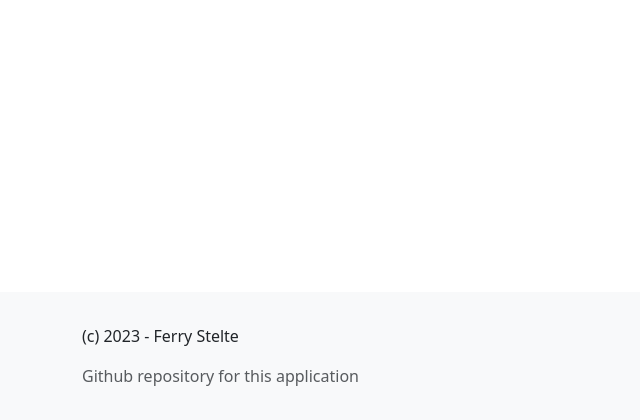
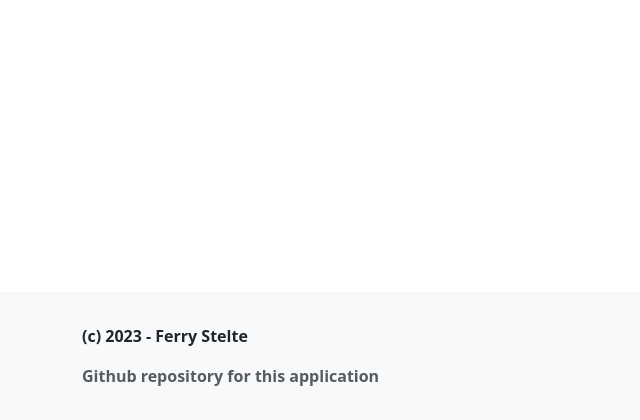
Before and after one commit to fstelte/Business-Impact-Assessment, a Flask app: page / in a window 1280 px wide. Shown: the part 380-800 px from the top of the page, without its empty margins (0-640 px from the left). Run offline with Flask 3, Linux system fonts and the light colour scheme; some libraries are stand-ins or nearby versions.

Commit message:
Font boldness changes

```diff
--- a/app/templates/incl_footer.html
+++ b/app/templates/incl_footer.html
@@ -1,9 +1,9 @@
 
 <div class="container">
     <p class="text-center">
-        <p>(c) 2023 - Ferry Stelte</p>
+        <p class="fw-semibold">(c) 2023 - Ferry Stelte</p>
         <a href="https://github.com/fstelte/Business-Impact-Assessment" target ="_blank" class="text-decoration-none">
-            <span class="text-muted">Github repository for this application</span>
+            <span class="text-muted fw-semibold">Github repository for this application</span>
         </a>
     </p>
    <!-- <p class="text-center mb-0">
```
